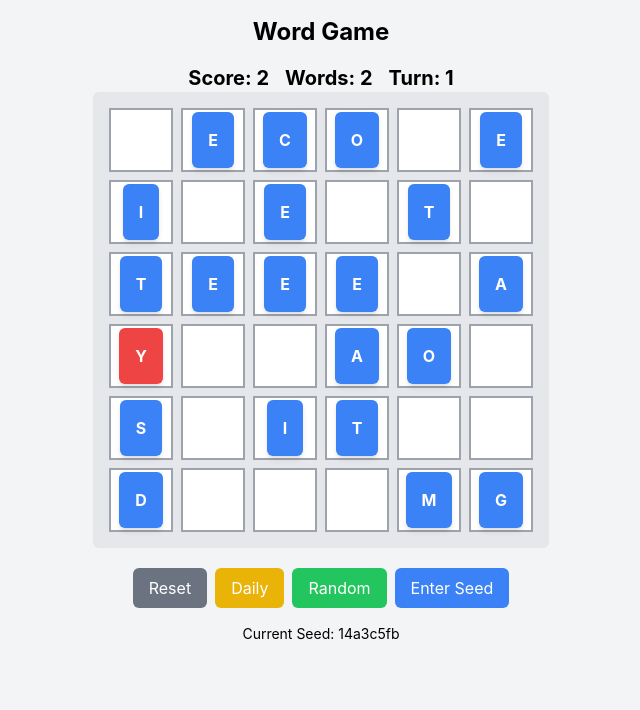
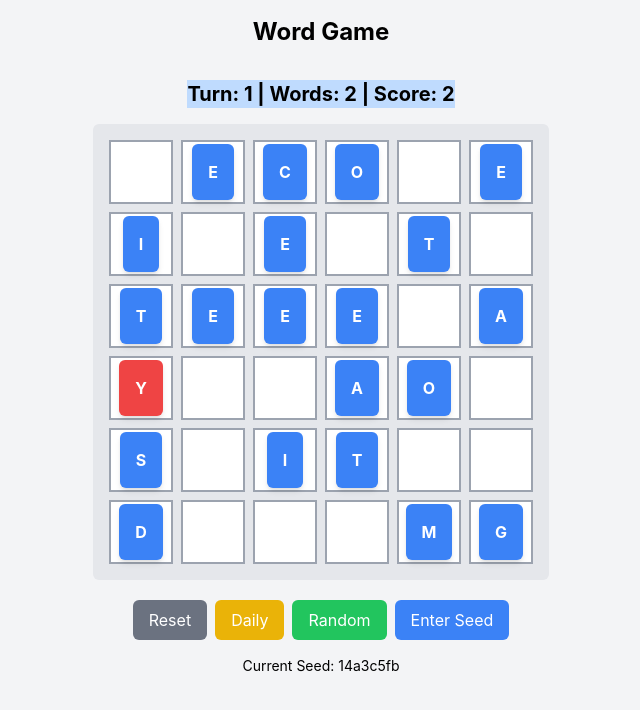
Before and after one commit to pondsquid/WordPile, a React (Create React App) app: page / in a window 1280 px wide. Shown: the top 710 px of the page, without its empty margins (319-959 px from the left). Built offline with nearby package versions, Linux system fonts and the light colour scheme.

Commit message:
Some misc fixup in prep to try and merge some of the stash

```diff
--- a/src/components/ScoreDisplay.jsx
+++ b/src/components/ScoreDisplay.jsx
@@ -1,15 +1,31 @@
-import React from 'react';
+import React, { useState } from 'react';
 import { useGameState } from '../hooks/useGameState';
 
 const ScoreDisplay = () => {
   const { score, turn, wordCount } = useGameState();
+  const [isDetailed, setIsDetailed] = useState(false); // Toggle state
+
+  const handleToggle = () => {
+    setIsDetailed(!isDetailed);
+  };
 
   return (
-    <div className="flex items-center space-x-4">
-      <div className="text-xl font-bold">Score: {score}</div>
-      <div className="text-xl font-bold">Words: {wordCount}</div>
-      <div className="text-xl font-bold">Turn: {turn}</div>
-    </div>
+    <button
+      onClick={handleToggle}
+      className="flex flex-col items-center p-4 rounded-md hover:bg-gray-300 focus:outline-none"
+    >
+      {isDetailed ? (
+        <div className="text-centern bg-red-200">
+          <div className="text-xl font-bold">Turn: {turn}</div>
+          <div className="text-xl font-bold">Words: {wordCount}</div>
+          <div className="text-xl font-bold">Score: {score}</div>
+        </div>
+      ) : (
+        <div className="text-xl font-bold bg-blue-200">
+          Turn: {turn} | Words: {wordCount} | Score: {score}
+        </div>
+      )}
+    </button>
   );
 };
 
--- a/src/components/SeedControl.jsx
+++ b/src/components/SeedControl.jsx
@@ -35,16 +35,6 @@ const SeedControl = () => {
       const day = String(parsedDate.getDate()).padStart(2, '0'); // Ensure two-digit day
       const formattedDate = `${year}-${month}-${day}`;
       const seedFromDate = generateSeedFromDate(new Date(formattedDate));
-      console.log(
-        'YMD is ',
-        year,
-        month,
-        day,
-        'so',
-        seedFromDate,
-        'from',
-        formattedDate
-      );
       setSeed(seedFromDate);
       populateGrid(gridSize, seedFromDate);
       setInputSeed('');
```
Also changed, not shown: src/hooks/useDragOverlay.js (+0 -15 lines).
